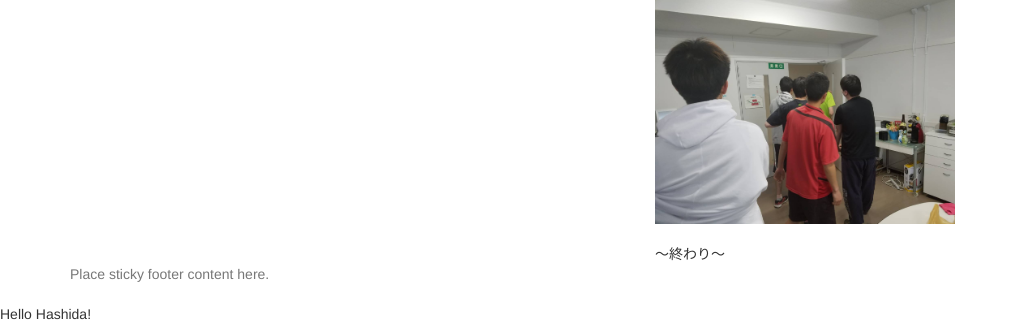
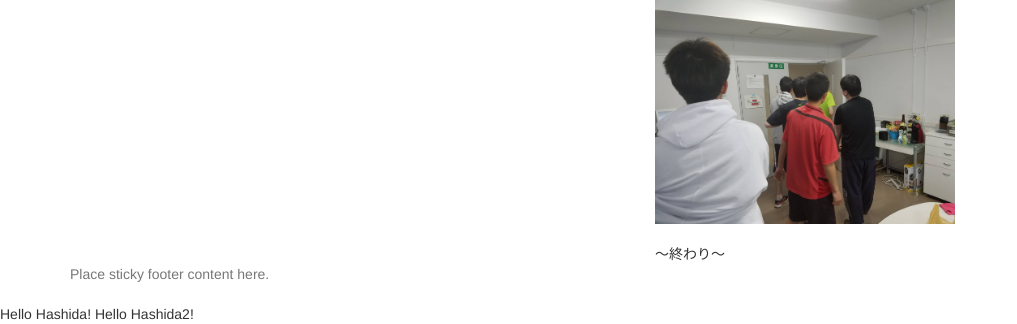
Before and after one commit to tonchan1216/ekiden, a PHP site: page / in a window 1280 px wide. Shown: the part 711-1035 px from the top of the page, without its empty margins (0-1017 px from the left). Run offline with PHP 8.4, Linux system fonts and the light colour scheme; some libraries are stand-ins or nearby versions.

Commit message:
no message

```diff
--- a/index.php
+++ b/index.php
@@ -293,6 +293,6 @@ $posts = array_reverse($posts);                  // 配列の中身を逆順に
 
 <text>Hello Hashida!</text>
 
-
+<text>Hello Hashida2!</text>
 
 </body>
```
